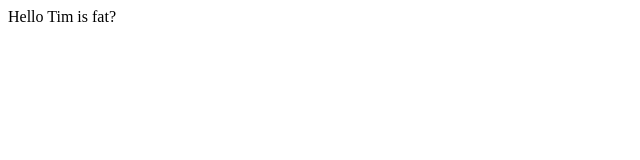
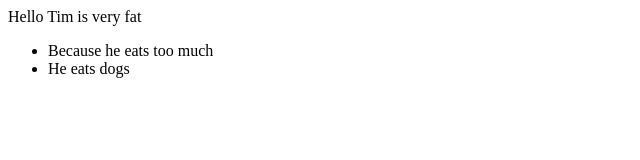
Before and after one commit to jkutcher/jkutcher.github.io, a plain HTML site: page index.html in a window 1280 px wide. Shown: the whole page, without its empty margins (0-640 px from the left). Drawn offline with Linux system fonts and the light colour scheme.

Commit message:
update index

```diff
--- a/index.html
+++ b/index.html
@@ -4,6 +4,10 @@
 
 <body>
   <div>
-    <p>Hello Tim is fat?</p>
+    <p>Hello Tim is very fat</p>
+    <ul>
+      <li>Because he eats too much</li>
+      <li>He eats dogs</li>
+    </ul>
   </div>
 </body>
```
